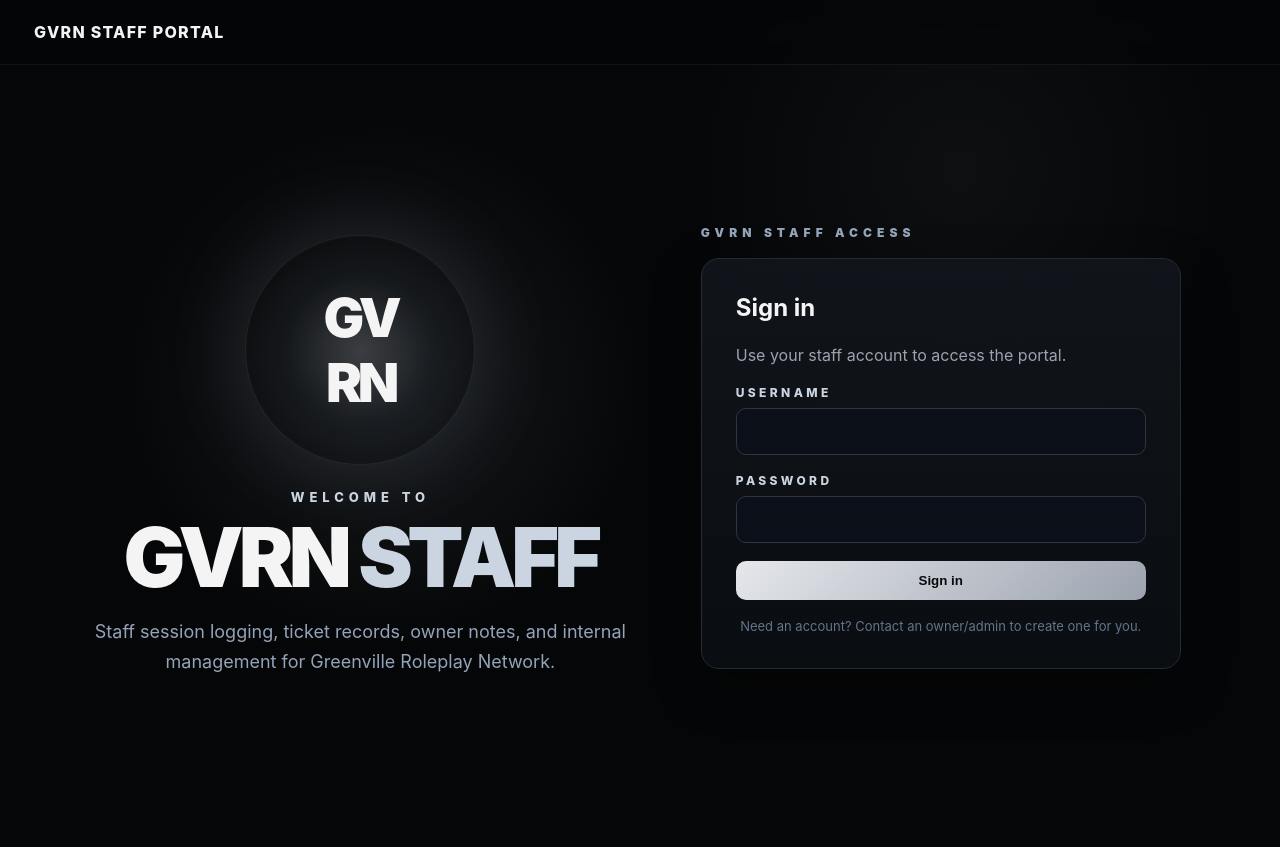
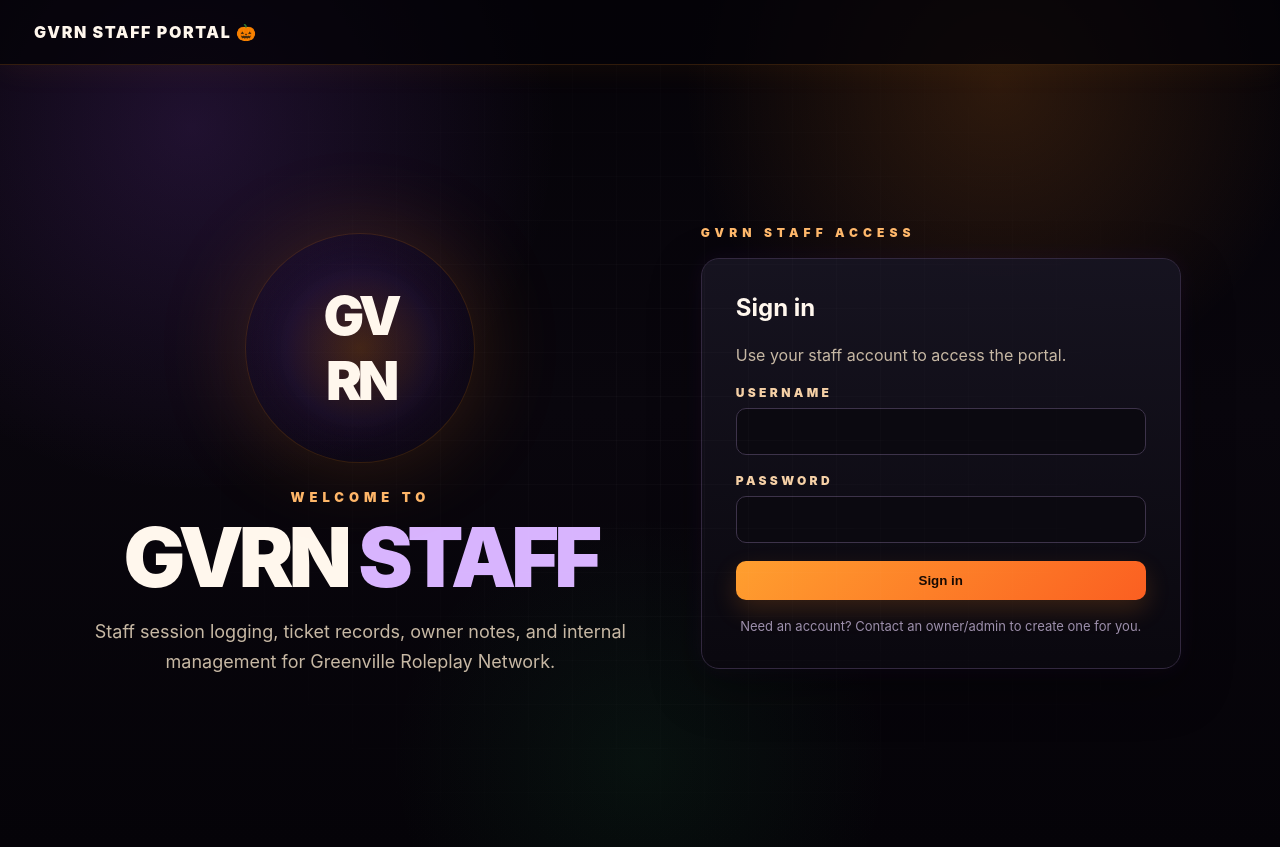
Before and after one commit to mishalshafee-ux/GVRN-Assistance, a Flask app: page / in a window 1280 px wide. Run offline with Flask 3, Linux system fonts and the light colour scheme.

Commit message:
Add Halloween portal theme and loading animations

```diff
--- a/gvrn-session-site/templates/base.html
+++ b/gvrn-session-site/templates/base.html
@@ -6,20 +6,26 @@
 
     <style>
 :root {
-            --bg: #050607;
-            --panel: #0d1014;
-            --panel-soft: #11151b;
-            --border: #252b33;
-            --text: #f4f4f5;
-            --muted: #9ca3af;
-            --muted-2: #6b7280;
-            --accent: #d1d5db;
-            --accent-dark: #9ca3af;
+    --bg: #07050a;
+    --panel: #111019;
+    --panel-soft: #171421;
+    --border: #32283f;
+    --text: #fff7ed;
+    --muted: #c7b8a4;
+    --muted-2: #8f7f92;
+    --accent: #ff8a1f;
+    --accent-2: #a855f7;
+    --accent-3: #22c55e;
     --danger: #ef4444;
+    --glow: rgba(255, 138, 31, 0.32);
 }
 
 * {
     box-sizing: border-box;
+}
+
+html {
+    scroll-behavior: smooth;
 }
 
 body {
@@ -27,20 +33,44 @@
     min-height: 100vh;
     font-family: Inter, Arial, sans-serif;
     background:
-                radial-gradient(circle at 30% 45%, rgba(148, 163, 184, 0.14), transparent 26%),
-                radial-gradient(circle at 75% 20%, rgba(75, 85, 99, 0.12), transparent 24%),
-                var(--bg);
+        radial-gradient(circle at 15% 15%, rgba(168, 85, 247, 0.16), transparent 28%),
+        radial-gradient(circle at 78% 10%, rgba(255, 138, 31, 0.16), transparent 25%),
+        radial-gradient(circle at 50% 90%, rgba(34, 197, 94, 0.07), transparent 25%),
+        linear-gradient(180deg, #050308 0%, #09060d 48%, #050308 100%);
     color: var(--text);
+    animation: pageFade 0.45s ease both;
+}
+
+body::before {
+    content: "";
+    position: fixed;
+    inset: 0;
+    pointer-events: none;
+    background-image:
+        linear-gradient(rgba(255,255,255,0.025) 1px, transparent 1px),
+        linear-gradient(90deg, rgba(255,255,255,0.025) 1px, transparent 1px);
+    background-size: 44px 44px;
+    mask-image: radial-gradient(circle at center, black, transparent 78%);
+}
+
+@keyframes pageFade {
+    from { opacity: 0; transform: translateY(8px); }
+    to { opacity: 1; transform: translateY(0); }
 }
 
 header {
     padding: 22px 34px;
-            border-bottom: 1px solid rgba(255, 255, 255, 0.06);
-            background: rgba(5, 6, 7, 0.72);
+    border-bottom: 1px solid rgba(255, 138, 31, 0.18);
+    background: rgba(5, 3, 8, 0.78);
     backdrop-filter: blur(14px);
-            font-weight: 800;
-            letter-spacing: 0.08em;
+    font-weight: 900;
+    letter-spacing: 0.1em;
     text-transform: uppercase;
+    box-shadow: 0 0 35px rgba(255, 138, 31, 0.08);
+}
+
+header::after {
+    content: "  🎃";
 }
 
 main {
@@ -49,12 +79,23 @@
 }
 
 .card {
-            background: linear-gradient(180deg, rgba(17, 21, 27, 0.96), rgba(10, 13, 17, 0.96));
+    background:
+        linear-gradient(180deg, rgba(23, 20, 33, 0.96), rgba(10, 8, 15, 0.97));
     border: 1px solid var(--border);
     border-radius: 18px;
     padding: 24px;
     margin-bottom: 18px;
-            box-shadow: 0 18px 50px rgba(0, 0, 0, 0.28);
+    box-shadow:
+        0 18px 50px rgba(0, 0, 0, 0.38),
+        0 0 24px rgba(168, 85, 247, 0.07);
+    transition: transform 0.22s ease, border-color 0.22s ease, box-shadow 0.22s ease;
+}
+
+.card:hover {
+    border-color: rgba(255, 138, 31, 0.55);
+    box-shadow:
+        0 22px 58px rgba(0, 0, 0, 0.42),
+        0 0 28px rgba(255, 138, 31, 0.12);
 }
 
 h1, h2, h3 {
@@ -68,9 +109,9 @@
 
 label {
     display: block;
-            color: #cbd5e1;
+    color: #f5d0a6;
     font-size: 12px;
-            font-weight: 800;
+    font-weight: 900;
     letter-spacing: 0.28em;
     text-transform: uppercase;
     margin-bottom: 8px;
@@ -80,35 +121,50 @@
     width: 100%;
     padding: 14px 15px;
     margin: 0 0 18px;
-            border: 1px solid #2d3542;
+    border: 1px solid #3d334a;
     border-radius: 10px;
-            background: #0b0f17;
+    background: #0b0910;
     color: white;
     outline: none;
     font-size: 15px;
+    transition: border-color 0.18s ease, box-shadow 0.18s ease, transform 0.18s ease;
 }
 
 input:focus, textarea:focus, select:focus {
-            border-color: #9ca3af;
-            box-shadow: 0 0 0 4px rgba(156, 163, 175, 0.12);
+    border-color: var(--accent);
+    box-shadow: 0 0 0 4px rgba(255, 138, 31, 0.13);
+    transform: translateY(-1px);
 }
 
 button, .btn {
-            background: linear-gradient(135deg, #e5e7eb, #9ca3af);
-            color: #08090b;
+    background: linear-gradient(135deg, #ff9f2f, #fb5f21);
+    color: #170a03;
     border: 0;
     border-radius: 10px;
     padding: 12px 18px;
-            font-weight: 800;
+    font-weight: 900;
     text-decoration: none;
     display: inline-block;
     cursor: pointer;
+    transition: transform 0.18s ease, box-shadow 0.18s ease, filter 0.18s ease;
+    box-shadow: 0 10px 24px rgba(255, 138, 31, 0.18);
+}
+
+button:hover, .btn:hover {
+    transform: translateY(-2px);
+    filter: brightness(1.08);
+    box-shadow: 0 16px 34px rgba(255, 138, 31, 0.28);
+}
+
+button:active, .btn:active {
+    transform: translateY(0) scale(0.98);
 }
 
 .btn-secondary {
-            background: #1f2937;
+    background: #1d1727;
     color: white;
-            border: 1px solid #374151;
+    border: 1px solid #49385f;
+    box-shadow: none;
 }
 
 .toplinks {
@@ -132,11 +188,20 @@
 }
 
 pre {
-            background: #080b10;
+    background: #08060d;
     border: 1px solid var(--border);
     border-radius: 12px;
     padding: 16px;
     overflow: auto;
+}
+
+.portal-label {
+    color: #ffb86b;
+    font-size: 12px;
+    font-weight: 950;
+    letter-spacing: 0.42em;
+    text-transform: uppercase;
+    margin-bottom: 18px;
 }
 
 .login-shell {
@@ -159,19 +224,27 @@
     display: grid;
     place-items: center;
     background:
-                radial-gradient(circle, rgba(229, 231, 235, 0.18), rgba(75, 85, 99, 0.08) 45%, transparent 70%);
-            border: 1px solid rgba(255,255,255,0.08);
-            box-shadow: 0 0 85px rgba(148, 163, 184, 0.18);
+        radial-gradient(circle, rgba(255, 138, 31, 0.22), rgba(168, 85, 247, 0.09) 46%, transparent 72%);
+    border: 1px solid rgba(255, 138, 31, 0.18);
+    box-shadow:
+        0 0 90px rgba(255, 138, 31, 0.18),
+        inset 0 0 40px rgba(168, 85, 247, 0.08);
     font-size: 54px;
-            font-weight: 900;
+    font-weight: 950;
     letter-spacing: -0.08em;
+    animation: floaty 4.4s ease-in-out infinite;
+}
+
+@keyframes floaty {
+    0%, 100% { transform: translateY(0); }
+    50% { transform: translateY(-9px); }
 }
 
 .brand-kicker {
-            color: #cbd5e1;
+    color: #ffb86b;
     font-size: 13px;
     letter-spacing: 0.38em;
-            font-weight: 800;
+    font-weight: 900;
     text-transform: uppercase;
     margin-bottom: 14px;
 }
@@ -185,13 +258,13 @@
 }
 
 .brand-title span {
-            color: #cbd5e1;
+    color: #d8b4fe;
 }
 
 .brand-subtitle {
     max-width: 580px;
     margin: 20px auto 0;
-            color: #94a3b8;
+    color: #c7b8a4;
     font-size: 18px;
 }
 
@@ -203,20 +276,124 @@
     padding: 34px;
 }
 
-        .portal-label {
-            color: #94a3b8;
-            font-size: 12px;
-            font-weight: 900;
-            letter-spacing: 0.42em;
-            text-transform: uppercase;
-            margin-bottom: 18px;
+.login-help {
+    text-align: center;
+    color: #9d8fab;
+    font-size: 13px;
+    margin-top: 18px;
 }
 
-        .login-help {
+.splash-screen {
+    min-height: calc(100vh - 120px);
+    display: grid;
+    place-content: center;
     text-align: center;
-            color: #64748b;
-            font-size: 13px;
-            margin-top: 18px;
+    transition: opacity 0.8s ease, transform 0.8s ease;
+}
+
+.splash-kicker {
+    color: #ffb86b;
+    font-size: 16px;
+    letter-spacing: 0.45em;
+    font-weight: 950;
+    margin-bottom: 24px;
+}
+
+.splash-title {
+    font-size: clamp(64px, 10vw, 118px);
+    line-height: 0.9;
+    font-weight: 950;
+    letter-spacing: -0.07em;
+}
+
+.splash-title span {
+    color: #d8b4fe;
+}
+
+.splash-subtitle {
+    color: #c7b8a4;
+    font-size: 18px;
+    margin-top: 22px;
+}
+
+.splash-hide {
+    opacity: 0;
+    transform: scale(0.97);
+    pointer-events: none;
+    position: absolute;
+    inset: 0;
+}
+
+.hidden-login {
+    display: none;
+}
+
+.account-grid {
+    display: grid;
+    grid-template-columns: 1fr 1fr 1fr 1.2fr;
+    gap: 10px;
+    align-items: start;
+}
+
+.account-grid input,
+.account-grid select {
+    margin-bottom: 0;
+}
+
+.password-row {
+    display: grid;
+    grid-template-columns: 1fr 42px;
+    gap: 8px;
+}
+
+.icon-btn {
+    height: 48px;
+    padding: 0;
+    border-radius: 8px;
+}
+
+.account-grid button[type="submit"] {
+    width: fit-content;
+}
+
+#pageLoader {
+    position: fixed;
+    inset: 0;
+    z-index: 9999;
+    display: none;
+    place-items: center;
+    background: rgba(5, 3, 8, 0.78);
+    backdrop-filter: blur(8px);
+}
+
+#pageLoader.active {
+    display: grid;
+}
+
+.loader-pumpkin {
+    font-size: 54px;
+    animation: pumpkinBounce 0.8s ease-in-out infinite;
+    filter: drop-shadow(0 0 22px rgba(255, 138, 31, 0.55));
+}
+
+@keyframes pumpkinBounce {
+    0%, 100% { transform: translateY(0) rotate(-4deg); }
+    50% { transform: translateY(-14px) rotate(4deg); }
+}
+
+.loader-text {
+    margin-top: 16px;
+    color: #ffb86b;
+    font-weight: 900;
+    letter-spacing: 0.24em;
+    text-transform: uppercase;
+    font-size: 12px;
+}
+
+@media (max-width: 900px) {
+    .account-grid {
+        grid-template-columns: 1fr;
+    }
 }
 
 @media (max-width: 850px) {
@@ -243,6 +420,12 @@
 </style>
 </head>
 <body>
+<div id="pageLoader">
+    <div>
+        <div class="loader-pumpkin">🎃</div>
+        <div class="loader-text">Loading</div>
+    </div>
+</div>
 <header>GVRN Staff Portal</header>
 <main>
     {% with messages = get_flashed_messages() %}
@@ -253,6 +436,31 @@
 
     {% block content %}{% endblock %}
 </main>
+<script>
+document.addEventListener("DOMContentLoaded", () => {
+    const loader = document.getElementById("pageLoader");
+
+    document.querySelectorAll("a").forEach((link) => {
+        link.addEventListener("click", () => {
+            const href = link.getAttribute("href") || "";
+            if (!href.startsWith("#") && !href.startsWith("javascript:")) {
+                loader.classList.add("active");
+            }
+        });
+    });
+
+    document.querySelectorAll("form").forEach((form) => {
+        form.addEventListener("submit", () => {
+            loader.classList.add("active");
+        });
+    });
+});
+
+window.addEventListener("pageshow", () => {
+    const loader = document.getElementById("pageLoader");
+    if (loader) loader.classList.remove("active");
+});
+</script>
 </body>
 </html>
 <style>
```
Lines whose indentation alone changed are shown as unchanged.
